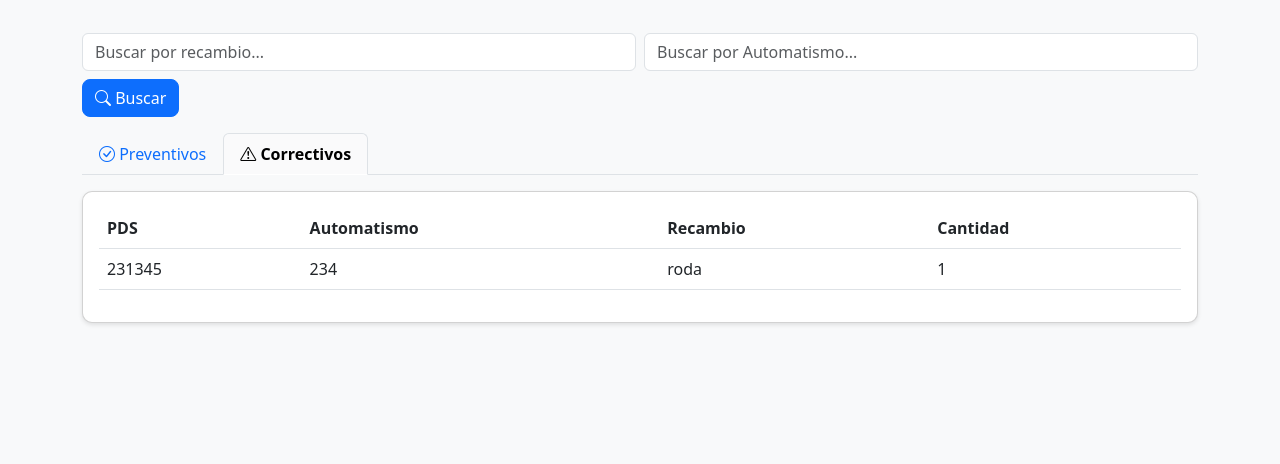
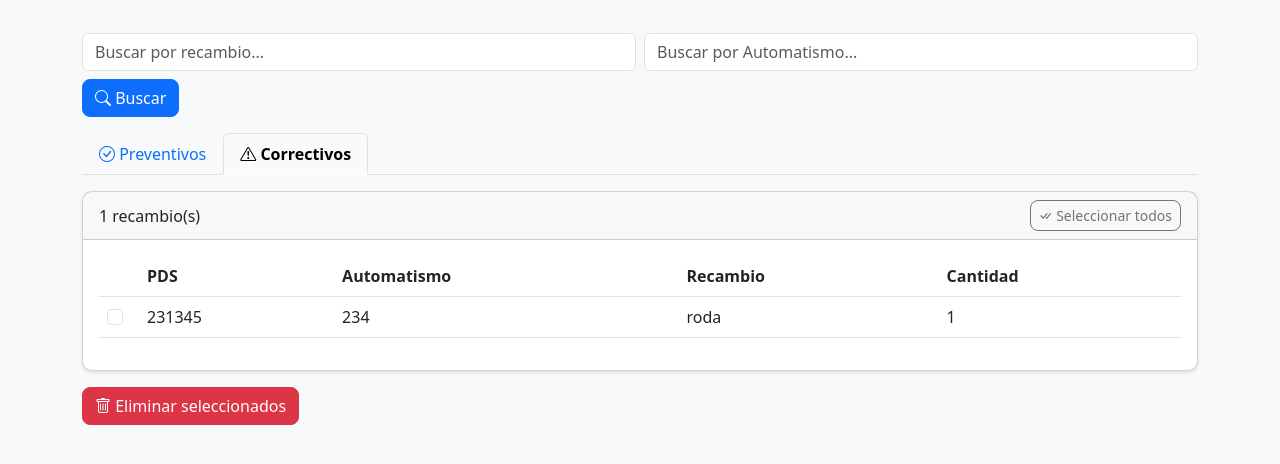
Before and after one commit to fidelincidane/mantenimiento-app, a Django app: page /recambios/ in a window 1280 px wide, after a click on "Correctivos". Shown: the part 133-597 px from the top of the page. Run offline with Django 5.2, Linux system fonts and the light colour scheme; a user stored in the database is signed in; data comes from the database, SQL or seed files in the repository; data that the repository does not hold is empty.

Commit message:
Fix historial error 500, add hora en fechas, add multiselector recambios

```diff
--- a/preventivoapp/templates/preventivoapp/detalle_historial_correctivo.html
+++ b/preventivoapp/templates/preventivoapp/detalle_historial_correctivo.html
@@ -22,10 +22,9 @@
             <div class="card-body">
                 <p><strong>Automatismo:</strong> {{ correctivo.automatismo.codigo }}</p>
                 <p><strong>Técnico:</strong> {{ correctivo.tecnico.username }}</p>
-                <p><strong>Fecha inicio:</strong> {{ correctivo.fecha_inicio }}</p>
-                <p><strong>Hora inicio:</strong> {{ correctivo.hora_inicio }}</p>
+                <p><strong>Fecha inicio:</strong> {{ correctivo.fecha_inicio|date:"d/m/Y" }} a las {{ correctivo.hora_inicio|time:"H:i" }}</p>
                 {% if correctivo.fecha_fin %}
-                <p><strong>Fecha fin:</strong> {{ correctivo.fecha_fin }}</p>
+                <p><strong>Fecha fin:</strong> {{ correctivo.fecha_fin|date:"d/m/Y H:i" }}</p>
                 {% endif %}
                 {% if correctivo.tiempo %}
                 <p><strong>Tiempo total:</strong> {{ correctivo.tiempo|duration }}</p>
--- a/preventivoapp/templates/preventivoapp/detalle_historial_preventivo.html
+++ b/preventivoapp/templates/preventivoapp/detalle_historial_preventivo.html
@@ -22,10 +22,9 @@
             <div class="card-body">
                 <p><strong>Automatismo:</strong> {{ preventivo.automatismo.codigo }}</p>
                 <p><strong>Técnico:</strong> {{ preventivo.tecnico.username }}</p>
-                <p><strong>Fecha inicio:</strong> {{ preventivo.fecha_inicio }}</p>
-                <p><strong>Hora inicio:</strong> {{ preventivo.hora_inicio }}</p>
+                <p><strong>Fecha inicio:</strong> {{ preventivo.fecha_inicio|date:"d/m/Y" }} a las {{ preventivo.hora_inicio|time:"H:i" }}</p>
                 {% if preventivo.fecha_fin %}
-                <p><strong>Fecha fin:</strong> {{ preventivo.fecha_fin }}</p>
+                <p><strong>Fecha fin:</strong> {{ preventivo.fecha_fin|date:"d/m/Y H:i" }}</p>
                 {% endif %}
                 {% if preventivo.tiempo %}
                 <p><strong>Tiempo total:</strong> {{ preventivo.tiempo|duration }}</p>
--- a/preventivoapp/templates/preventivoapp/recambios.html
+++ b/preventivoapp/templates/preventivoapp/recambios.html
@@ -29,6 +29,9 @@
     </div>
 </form>
 
+<form id="multiForm" method="post" action="{% url 'recambios_multiple' %}">
+    {% csrf_token %}
+
 <ul class="nav nav-tabs mb-3" id="recambiosTab" role="tablist">
     <li class="nav-item" role="presentation">
         <button class="nav-link active" id="preventivos-tab" data-bs-toggle="tab" data-bs-target="#preventivos" type="button">
@@ -45,12 +48,21 @@
     <div class="tab-content" id="recambiosTabContent">
         <div class="tab-pane fade show active" id="preventivos">
             <div class="card mb-4">
+                <div class="card-header d-flex justify-content-between align-items-center">
+                    <span>{{ recambios_preventivos|length }} recambio(s)</span>
+                    <div>
+                        <button type="button" class="btn btn-sm btn-outline-secondary" onclick="toggleAll('preventivo')">
+                            <i class="bi bi-check-all"></i> Seleccionar todos
+                        </button>
+                    </div>
+                </div>
                 <div class="card-body">
                     {% if recambios_preventivos %}
                     <div class="table-responsive">
                         <table class="table table-hover">
                             <thead>
                                 <tr>
+                                    <th style="width: 40px;"></th>
                                     <th>PDS</th>
                                     <th>Automatismo</th>
                                     <th>Recambio</th>
@@ -60,6 +72,9 @@
                             <tbody>
                                 {% for r in recambios_preventivos %}
                                 <tr>
+                                    <td>
+                                        <input type="checkbox" name="recambios_prev_selected" value="{{ r.id }}" class="form-check-input checkbox-preventivo">
+                                    </td>
                                     <td>{{ r.preventivo.codigo }}</td>
                                     <td>{{ r.preventivo.automatismo.codigo }}</td>
                                     <td>{{ r.nombre }}</td>
@@ -78,12 +93,21 @@
 
         <div class="tab-pane fade" id="correctivos">
             <div class="card">
+                <div class="card-header d-flex justify-content-between align-items-center">
+                    <span>{{ recambios_correctivos|length }} recambio(s)</span>
+                    <div>
+                        <button type="button" class="btn btn-sm btn-outline-secondary" onclick="toggleAll('correctivo')">
+                            <i class="bi bi-check-all"></i> Seleccionar todos
+                        </button>
+                    </div>
+                </div>
                 <div class="card-body">
                     {% if recambios_correctivos %}
                     <div class="table-responsive">
                         <table class="table table-hover">
                             <thead>
                                 <tr>
+                                    <th style="width: 40px;"></th>
                                     <th>PDS</th>
                                     <th>Automatismo</th>
                                     <th>Recambio</th>
@@ -93,6 +117,9 @@
                             <tbody>
                                 {% for r in recambios_correctivos %}
                                 <tr>
+                                    <td>
+                                        <input type="checkbox" name="recambios_corr_selected" value="{{ r.id }}" class="form-check-input checkbox-correctivo">
+                                    </td>
                                     <td>{{ r.correctivo.codigo }}</td>
                                     <td>{{ r.correctivo.automatismo.codigo }}</td>
                                     <td>{{ r.nombre }}</td>
@@ -109,4 +136,19 @@
             </div>
         </div>
     </div>
+
+    <div class="mt-3">
+        <button type="submit" name="action" value="eliminar" class="btn btn-danger" onclick="return confirm('¿Eliminar los seleccionados?')">
+            <i class="bi bi-trash"></i> Eliminar seleccionados
+        </button>
+    </div>
+</form>
+
+<script>
+function toggleAll(tipo) {
+    const checkboxes = document.querySelectorAll('.checkbox-' + tipo);
+    const allChecked = Array.from(checkboxes).every(cb => cb.checked);
+    checkboxes.forEach(cb => cb.checked = !allChecked);
+}
+</script>
 {% endblock %}
--- a/preventivoapp/urls.py
+++ b/preventivoapp/urls.py
@@ -34,9 +34,10 @@ urlpatterns = [
     # Historial
     path('historial/', views.historial, name='historial'),
     path('historial/multiple/', views.historial_multiple, name='historial_multiple'),
-    path('historial/preventivo/<str:codigo_pds>/', views.detalle_historial_preventivo, name='detalle_historial_preventivo'),
-    path('historial/correctivo/<str:codigo_pds>/', views.detalle_historial_correctivo, name='detalle_historial_correctivo'),
+    path('historial/preventivo/<int:id>/', views.detalle_historial_preventivo, name='detalle_historial_preventivo'),
+    path('historial/correctivo/<int:id>/', views.detalle_historial_correctivo, name='detalle_historial_correctivo'),
 
     # Recambios
     path('recambios/', views.buscar_recambios, name='buscar_recambios'),
+    path('recambios/multiple/', views.recambios_multiple, name='recambios_multiple'),
 ]
--- a/preventivoapp/views.py
+++ b/preventivoapp/views.py
@@ -634,14 +634,14 @@ def historial_multiple(request):
 
 
 @login_required
-def detalle_historial_preventivo(request, codigo_pds):
-    preventivo = get_object_or_404(Preventivo, codigo=codigo_pds)
+def detalle_historial_preventivo(request, id):
+    preventivo = get_object_or_404(Preventivo, id=id)
     return render(request, 'preventivoapp/detalle_historial_preventivo.html', {'preventivo': preventivo})
 
 
 @login_required
-def detalle_historial_correctivo(request, codigo_pds):
-    correctivo = get_object_or_404(Correctivo, codigo=codigo_pds)
+def detalle_historial_correctivo(request, id):
+    correctivo = get_object_or_404(Correctivo, id=id)
     return render(request, 'preventivoapp/detalle_historial_correctivo.html', {'correctivo': correctivo})
 
 
@@ -669,6 +669,25 @@ def buscar_recambios(request):
         'busqueda_nombre': busqueda_nombre,
         'busqueda_aut': busqueda_aut
     })
+
+
+@login_required
+def recambios_multiple(request):
+    if request.method == 'POST':
+        action = request.POST.get('action')
+
+        if action == 'eliminar':
+            prev_ids = request.POST.getlist('recambios_prev_selected')
+            corr_ids = request.POST.getlist('recambios_corr_selected')
+
+            if prev_ids:
+                Recambio.objects.filter(id__in=prev_ids).delete()
+            if corr_ids:
+                RecambioCorrectivo.objects.filter(id__in=corr_ids).delete()
+
+            messages.success(request, 'Recambios eliminados')
+
+    return redirect('buscar_recambios')
 
 
 # ========== PDF ==========
```
Also changed, not shown: preventivoapp/templates/preventivoapp/historial.html (+10 -10 lines). Lines whose indentation alone changed are shown as unchanged.
